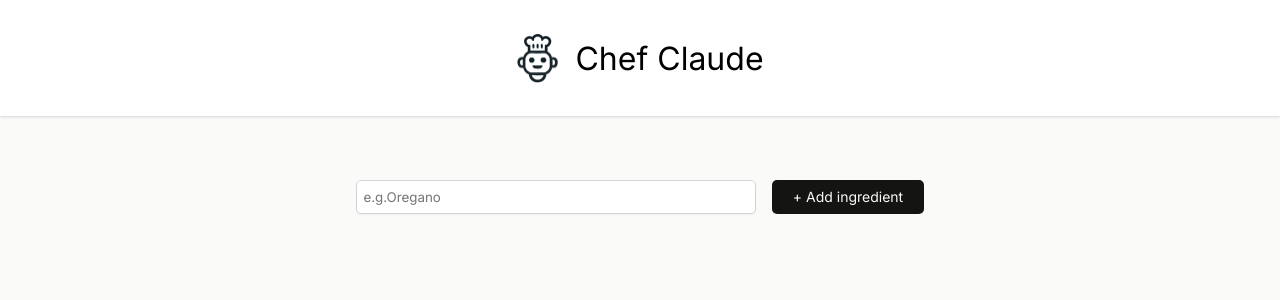
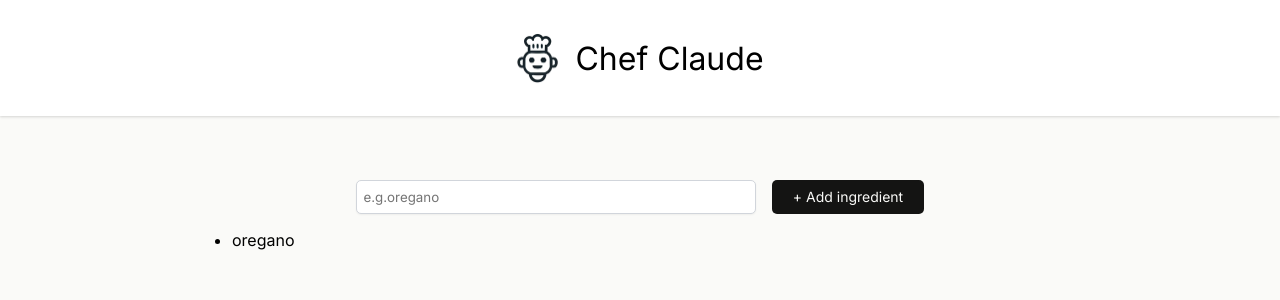
Before and after one commit to Akshay-Tarde/chef-claude, a React (Vite) app: page / in a window 1280 px wide. Shown: the top 300 px of the page. Built offline with nearby package versions, Linux system fonts and the light colour scheme.

Commit message:
Installed React 19 and refactored Form by using action

```diff
--- a/package.json
+++ b/package.json
@@ -10,8 +10,8 @@
     "preview": "vite preview"
   },
   "dependencies": {
-    "react": "^18.3.1",
-    "react-dom": "^18.3.1"
+    "react": "^19.0.0",
+    "react-dom": "^19.0.0"
   },
   "devDependencies": {
     "@eslint/js": "^9.17.0",
--- a/src/components/Main.jsx
+++ b/src/components/Main.jsx
@@ -1,29 +1,29 @@
 import React from 'react';
 export default function Main() {
 
-    const [ingredients, setIngredients] = React.useState([])
+    const [ingredients, setIngredients] = React.useState(["oregano"])
 
     const ingredientsList = ingredients.map( item => <li>{item}</li>)
 
-    function handleSubmit(event) {
-        event.preventDefault()
-        const formData = new FormData(event.currentTarget)
+    function addIngredient(formData) {
+        // event.preventDefault()
         const newIngredient = formData.get("ingredient")
         setIngredients( prevState => [...prevState, newIngredient])
     }
+
     return (
         <main>
-            <form onSubmit={handleSubmit} className="add-ingredient-form" action="submit">
+            <form action={addIngredient} className="add-ingredient-form">
                 <input
                     type="text"
-                    placeholder="e.g.Oregano"
+                    placeholder="e.g.oregano"
                     aria-label="Add ingredient"
                     name="ingredient" />
-                <button>+ Add ingredient</button>
+                <button >+ Add ingredient</button>
             </form>
             <ul>
                 {ingredientsList}
             </ul>
         </main>
-    )
+    );
 }
```
Also changed, not shown: 1 other file (tests, documents, lock files or other folders).
